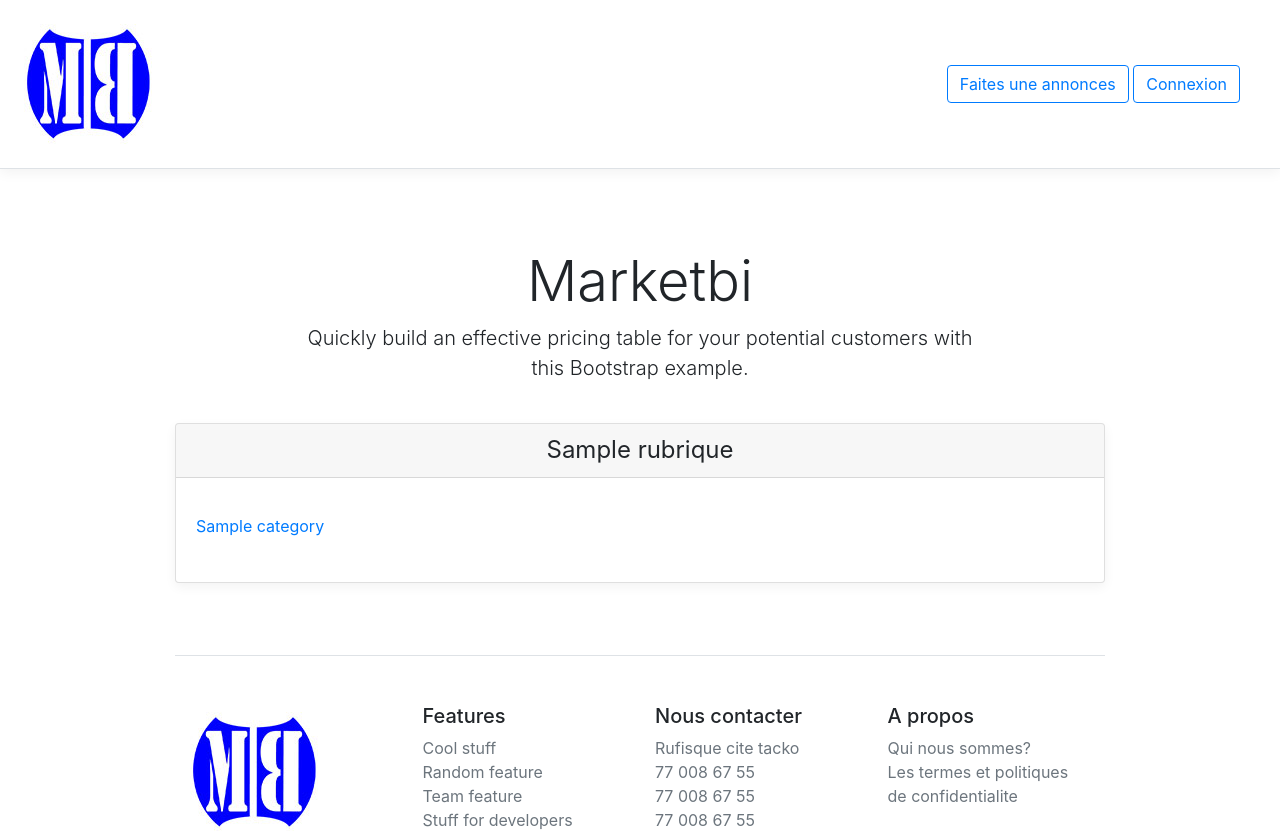
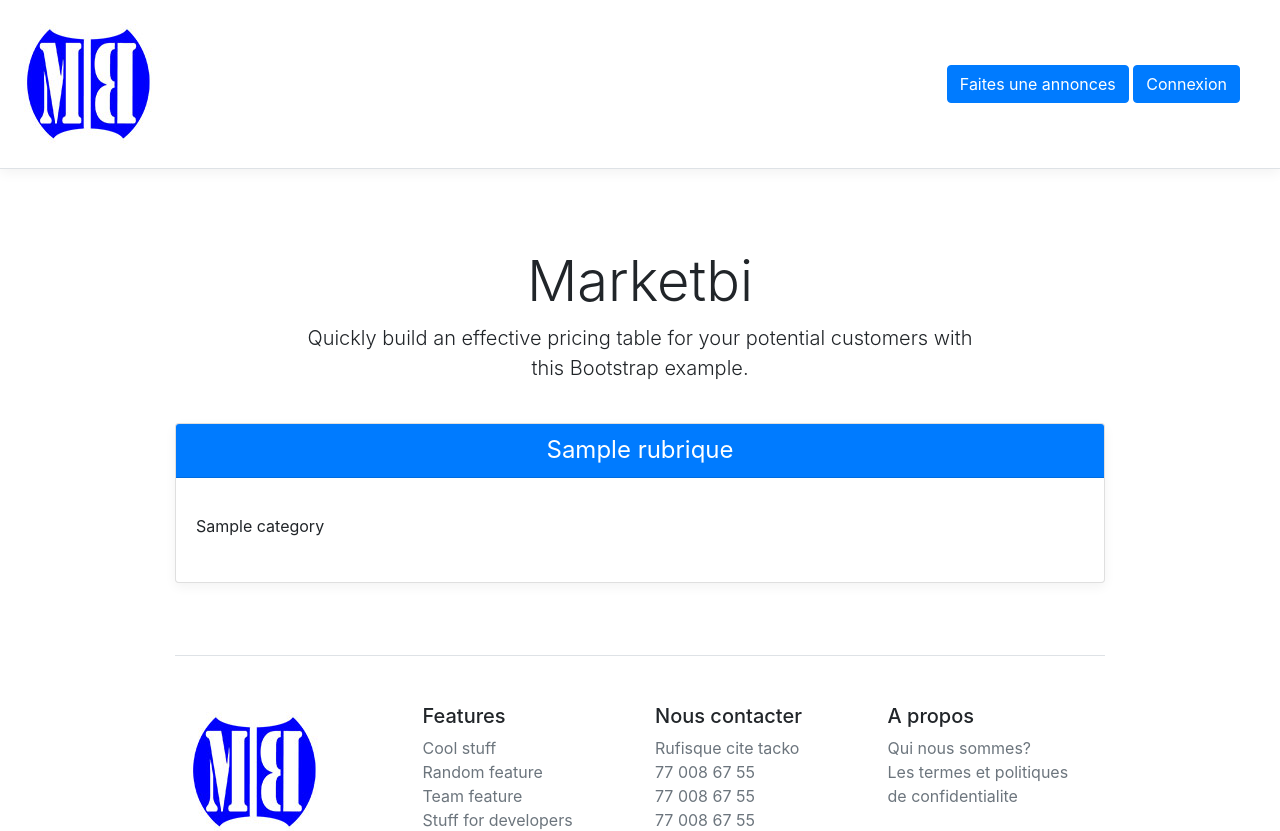
Before and after one commit to dia-ousmane19/marchebi, a Symfony app: template templates/home/index.html.twig in a window 1280 px wide. Shown: the top 831 px of the page. Run offline with Twig, Linux system fonts and the light colour scheme; the template is opened without the code that fills it: most values are stand-ins (such as "Sample title", 1, 10 or a date in 2020); some libraries are stand-ins or nearby versions.

Commit message:
color button

```diff
--- a/templates/home/index.html.twig
+++ b/templates/home/index.html.twig
@@ -26,14 +26,14 @@
 <div class="container">
   <div class="card-deck mb-3 text-center">
    {% for allRubrique in allRubriques %}
-    <div class="card mb-4 box-shadow">
-      <div class="card-header">
-        <h4 class="my-0 font-weight-normal">{{allRubrique.nom}}</h4>
+    <div class="card  mb-4 box-shadow">
+      <div class="card-header bg-primary">
+        <h4 class="my-0  font-weight-normal" style="color:#fff">{{allRubrique.nom}}</h4>
       </div>
       <div class="card-body">
         <ul class="list-unstyled mt-3 mb-4">
           {% for categorie in allRubrique.categories %}
-              <li class="text-justify"><a href="{{ path('categorie',{'slug':categorie.slug}) }}">{{categorie.nom}}</a></li>
+              <li class="text-justify" ><a style="color:#212529" href="{{ path('categorie',{'slug':categorie.slug}) }}">{{categorie.nom}}</a></li>
           {% endfor %}
 
         </ul>
--- a/templates/partials/header.html.twig
+++ b/templates/partials/header.html.twig
@@ -2,9 +2,9 @@
   <!-- <h5 class="my-0 mr-md-auto font-weight-normal"><a href="#">Marketbi</a> </h5> -->
     <img class="my-0 mr-md-auto mb-2" src="{{ asset('images/logo.jpg')}}" alt="" width="128" height="128">
   <nav class="my-2 my-md-0 mr-md-3">
-    <a class="btn btn-outline-primary" href="{{ path('app_login') }}">Faites une annonces</a>
+    <a class="btn btn-primary" href="{{ path('app_login') }}">Faites une annonces</a>
     {% if InfoUser is empty %}
-    <a class="btn btn-outline-primary" href="{{ path('app_login') }}">Connexion</a>
+    <a class="btn btn-primary" href="{{ path('app_login') }}">Connexion</a>
   </nav>
     {% else %}
     <button type="button" name="button" class="btn btn-sm btn-outline-primary">{{ InfoUser.nomComplet}}</button>
```
